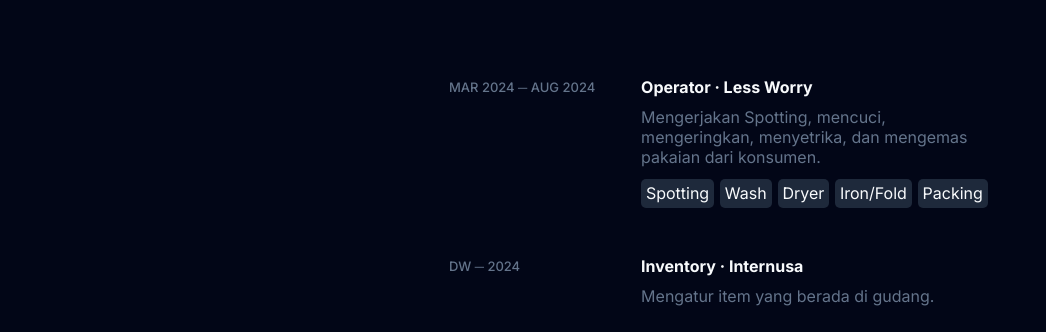
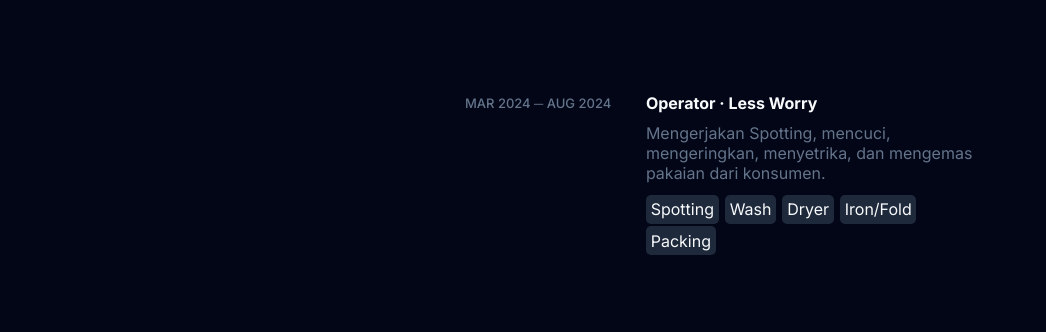
Before and after one commit to DevError-pixel/resume, a plain HTML site: page index.html in a window 1280 px wide. Shown: the part 451-783 px from the top of the page, 234-1280 px from the left. Drawn offline with Linux system fonts and the light colour scheme.

Commit message:
Update index.css
ganti list-pengalaman ke list-section dan menambah padding

```diff
--- a/css/index.css
+++ b/css/index.css
@@ -28,7 +28,11 @@
     color: #64748b;
     margin: 0.1rem 0rem 0.5rem 0rem;
 }
-.list-pengalaman:hover{
+.list-section{
+    padding: 1rem;
+    border-radius: 0.5rem;
+}
+.list-section:hover{
     border-radius: 0.5rem;
     background-color: #33415522;
     transition: 0.3s;
```
